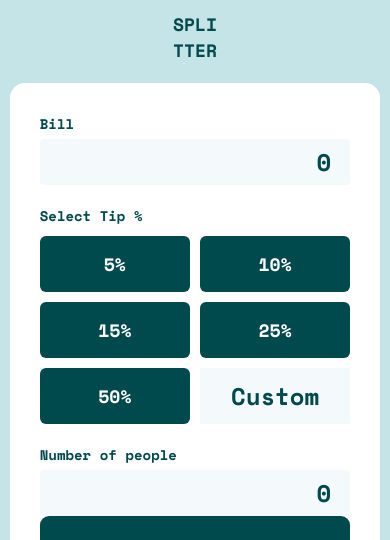
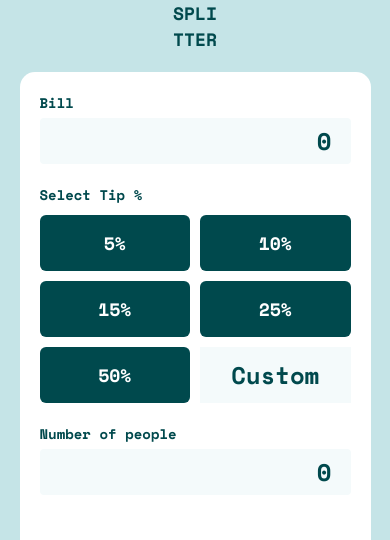
Before and after one commit to bestbrain06/tip-calculator, a plain HTML site: page index.html in a window 390 px wide. Shown: the top 540 px of the page. Drawn offline with nearby package versions, Linux system fonts and the light colour scheme.

Commit message:
finishing touches on the card

```diff
--- a/style.css
+++ b/style.css
@@ -44,7 +44,7 @@ body {
 .container {
   max-width: 1440px;
   margin: 0 auto;
-  width: 95%;
+  width: 90%;
 }
 
 h1 {
@@ -63,6 +63,10 @@ label {
   color: var(--green-900);
   font-size: var(--fs-sm);
   font-weight: var(--fw-bold);
+}
+
+input {
+  width: 100%;
 }
 
 /* CARD */
@@ -257,8 +261,7 @@ label {
 @media (max-width: 50rem) {
   .card {
     grid-template-columns: 1fr;
-    column-gap: 0;
-    padding: 3rem;
+    row-gap: 10rem;
   }
 
   .tip-container {
```
